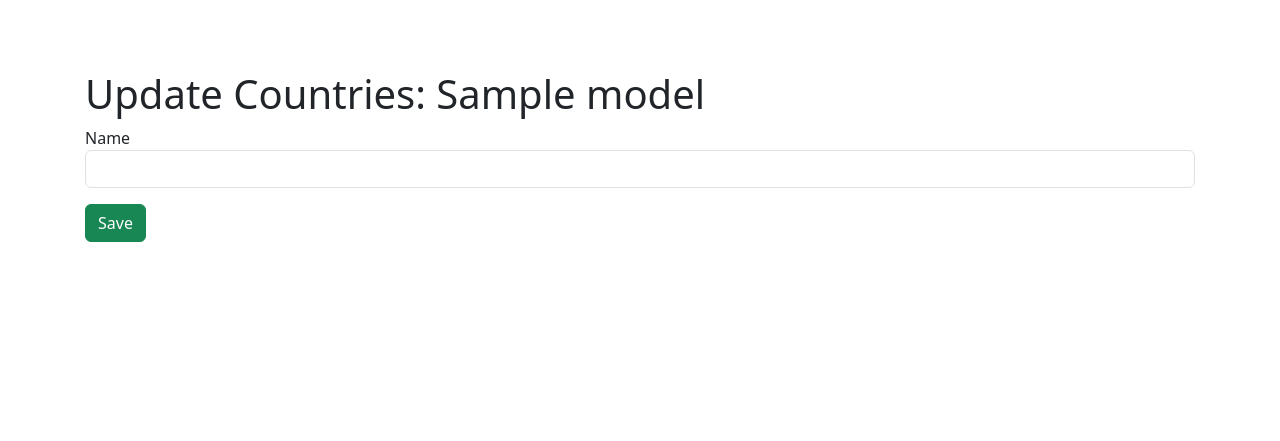
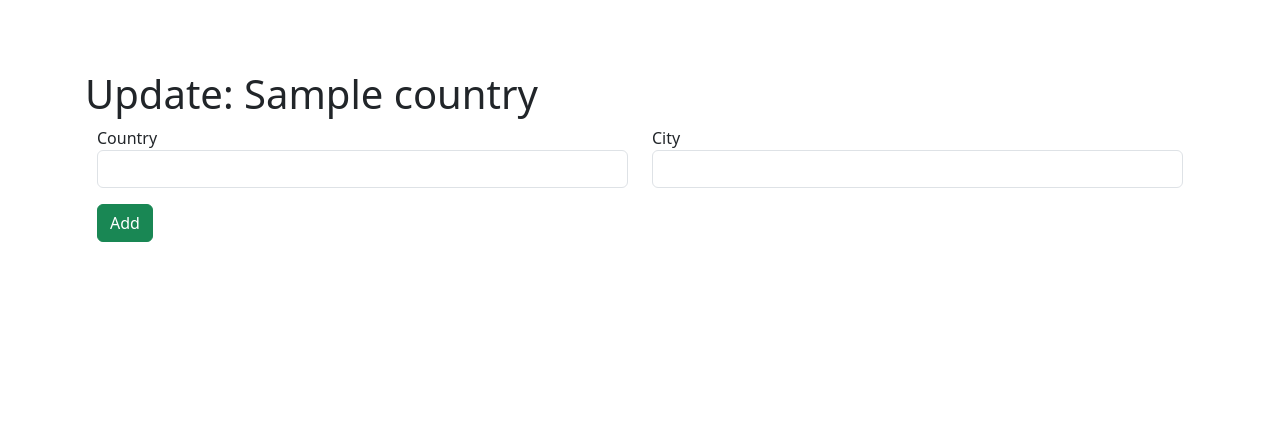
Before and after one commit to JoshKarta/yii-project, a Yii app: template views/countries/update.php in a window 1280 px wide. Shown: the top 441 px of the page. Run offline with PHP 8.4 and a stand-in for Yii, Linux system fonts and the light colour scheme; the template is opened without the code that fills it: most values are stand-ins (such as "Sample title", 1, 10 or a date in 2020); form fields are guessed from the names that the template uses; data that the repository does not hold is empty; some libraries are stand-ins or nearby versions.

Commit message:
update: new crud countries structure

```diff
--- a/models/CountriesSearch.php
+++ b/models/CountriesSearch.php
@@ -18,7 +18,7 @@ class CountriesSearch extends Countries
     {
         return [
             [['id'], 'integer'],
-            [['name'], 'safe'],
+            [['country', 'city'], 'safe'],
         ];
     }
 
@@ -61,7 +61,8 @@ class CountriesSearch extends Countries
             'id' => $this->id,
         ]);
 
-        $query->andFilterWhere(['like', 'name', $this->name]);
+        $query->andFilterWhere(['like', 'country', $this->country])
+            ->andFilterWhere(['like', 'city', $this->city]);
 
         return $dataProvider;
     }
--- a/views/countries/_form.php
+++ b/views/countries/_form.php
@@ -12,10 +12,15 @@ use yii\widgets\ActiveForm;
 
     <?php $form = ActiveForm::begin(); ?>
 
-    <?= $form->field($model, 'name')->textInput(['maxlength' => true]) ?>
+    <div class="container">
+        <div class="row">
+            <div class="col"><?= $form->field($model, 'country')->textInput(['maxlength' => true]) ?></div>
+            <div class="col"><?= $form->field($model, 'city')->textInput(['maxlength' => true]) ?></div>
+        </div>
 
-    <div class="form-group">
-        <?= Html::submitButton('Save', ['class' => 'btn btn-success']) ?>
+        <div class="form-group">
+            <?= Html::submitButton('Add', ['class' => 'btn btn-success']) ?>
+        </div>
     </div>
 
     <?php ActiveForm::end(); ?>
--- a/views/countries/_search.php
+++ b/views/countries/_search.php
@@ -17,7 +17,9 @@ use yii\widgets\ActiveForm;
 
     <?= $form->field($model, 'id') ?>
 
-    <?= $form->field($model, 'name') ?>
+    <?= $form->field($model, 'country') ?>
+
+    <?= $form->field($model, 'city') ?>
 
     <div class="form-group">
         <?= Html::submitButton('Search', ['class' => 'btn btn-primary']) ?>
--- a/views/countries/update.php
+++ b/views/countries/update.php
@@ -5,9 +5,9 @@ use yii\helpers\Html;
 /** @var yii\web\View $this */
 /** @var app\models\Countries $model */
 
-$this->title = 'Update Countries: ' . $model->name;
+$this->title = 'Update: ' . $model->country;
 $this->params['breadcrumbs'][] = ['label' => 'Countries', 'url' => ['index']];
-$this->params['breadcrumbs'][] = ['label' => $model->name, 'url' => ['view', 'id' => $model->id]];
+$this->params['breadcrumbs'][] = ['label' => $model->country, 'url' => ['view', 'country' => $model->country]];
 $this->params['breadcrumbs'][] = 'Update';
 ?>
 <div class="countries-update">
--- a/web/css/site.css
+++ b/web/css/site.css
@@ -38,6 +38,10 @@ a.asc:after {
 a.desc:after {
     border-top: solid 7px #212529;
     border-bottom-width: 0;
+}
+
+.grid-view > .summary{
+    margin-bottom: 8px;
 }
 
 .grid-view th {
```
Also changed, not shown: controllers/CountriesController.php (+4 -6 lines), models/Countries.php (+6 -4 lines), views/countries/create.php (+9 -14 lines), views/countries/index.php (+6 -9 lines), views/countries/view.php (+9 -9 lines).
